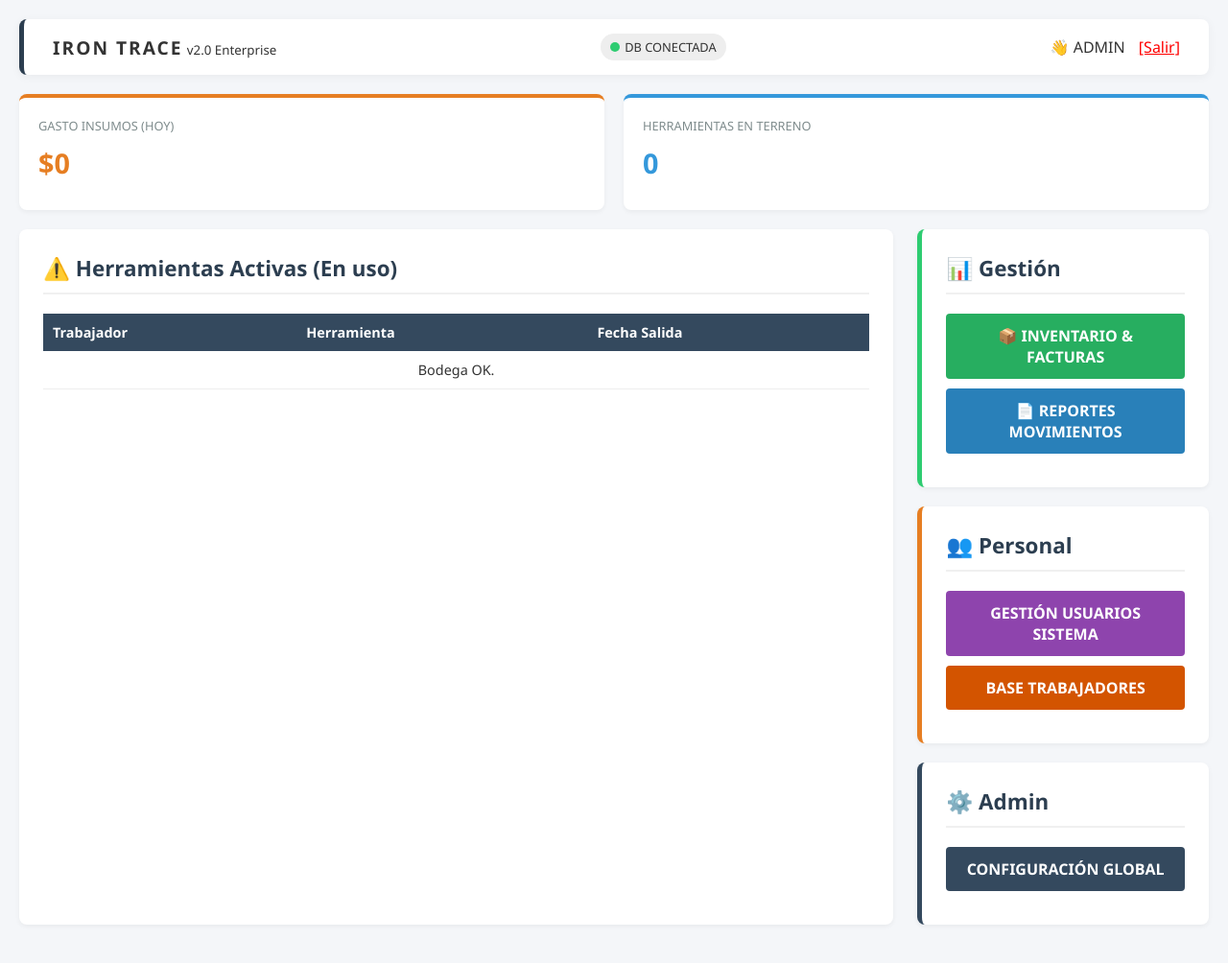
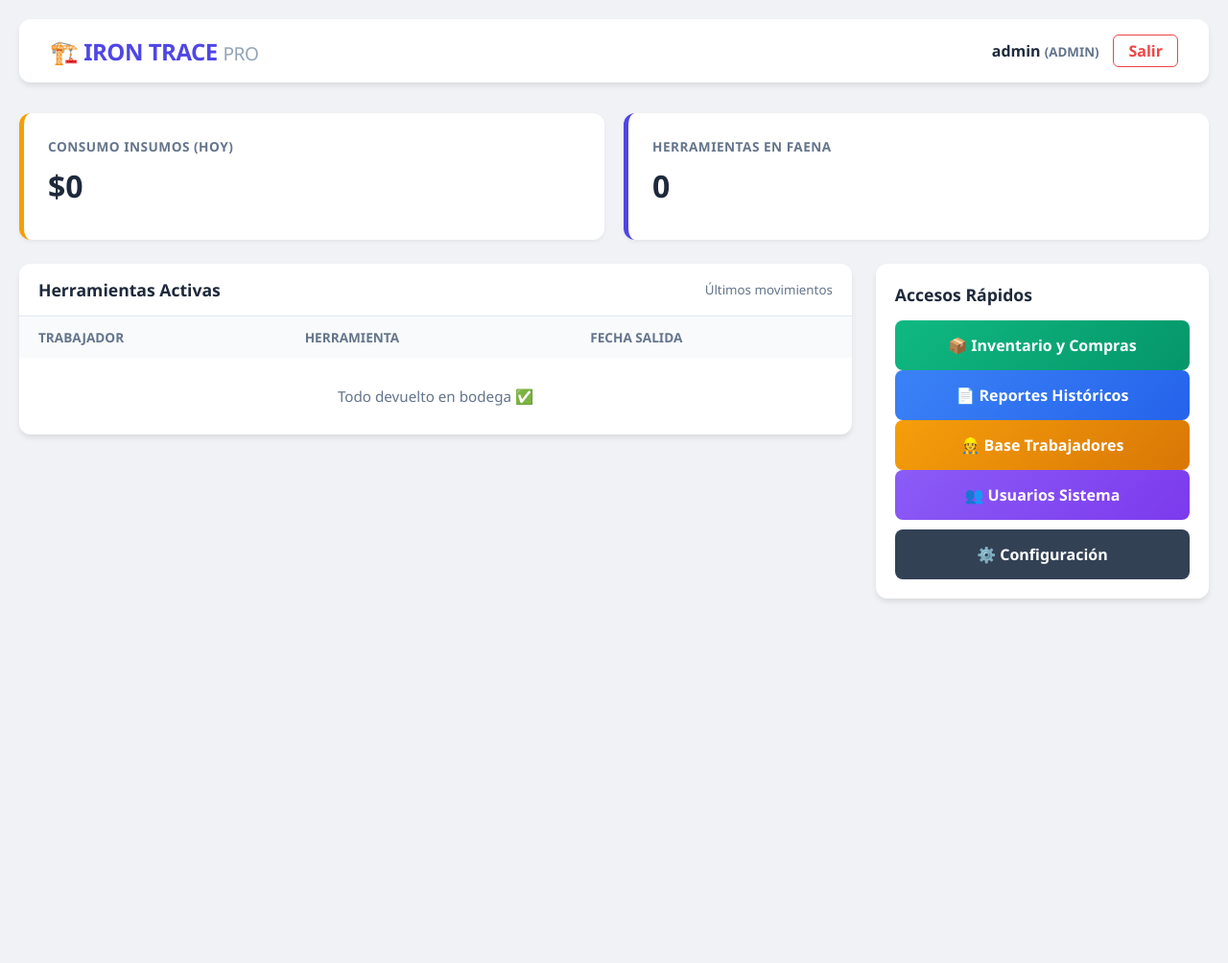
Before and after one commit to alexispferrada-wq/iron-trace-web, a Flask app: page /dashboard in a window 1280 px wide. Shown: the whole page at 96% size. After the commit the page ends 627 px from the top, so only its background shows below. Run offline with Flask 3, Linux system fonts and the light colour scheme; the visitor is signed in with stand-in values (Sample User, id 1); data that the repository does not hold is empty; some libraries are stand-ins or nearby versions.

Commit message:
Update dashboard.html

```diff
--- a/templates/dashboard.html
+++ b/templates/dashboard.html
@@ -2,105 +2,156 @@
 <html lang="es">
 <head>
     <meta charset="UTF-8">
-    <title>Dashboard - Iron Trace</title>
+    <meta name="viewport" content="width=device-width, initial-scale=1.0">
+    <title>Dashboard | Iron Trace</title>
     <style>
-        body { font-family: 'Segoe UI', sans-serif; background-color: #f4f6f9; margin: 0; padding: 20px; color: #333; }
+        :root {
+            --bg-color: #f0f2f5;
+            --card-bg: #ffffff;
+            --primary: #4f46e5;
+            --secondary: #64748b;
+            --accent: #0ea5e9;
+            --danger: #ef4444;
+            --success: #10b981;
+            --warning: #f59e0b;
+            --text-dark: #1e293b;
+        }
+        body { font-family: 'Segoe UI', system-ui, sans-serif; background-color: var(--bg-color); margin: 0; padding: 20px; color: var(--text-dark); }
 
-        /* HEADER ORIGINAL (ESTILO OSCURO) */
-        .header { display: flex; justify-content: space-between; align-items: center; background: white; padding: 15px 30px; border-radius: 8px; box-shadow: 0 2px 10px rgba(0,0,0,0.05); margin-bottom: 20px; border-left: 5px solid #2c3e50; }
-        .status-indicator { font-size: 0.8em; padding: 5px 10px; border-radius: 20px; background: #eee; display: flex; align-items: center; gap: 5px; }
-        .dot { width: 10px; height: 10px; border-radius: 50%; display: inline-block; background: #2ecc71; }
+        /* HEADER */
+        .header { display: flex; justify-content: space-between; align-items: center; background: var(--card-bg); padding: 1rem 2rem; border-radius: 12px; box-shadow: 0 4px 6px -1px rgba(0,0,0,0.1); margin-bottom: 2rem; }
+        .logo { font-size: 1.5rem; font-weight: 800; color: var(--primary); letter-spacing: -0.5px; }
+        .user-info { display: flex; align-items: center; gap: 15px; font-weight: 600; }
+        .logout-btn { color: var(--danger); text-decoration: none; border: 1px solid var(--danger); padding: 5px 15px; border-radius: 6px; transition: all 0.2s; }
+        .logout-btn:hover { background: var(--danger); color: white; }
 
-        /* ESTADÍSTICAS */
-        .stats-grid { display: grid; grid-template-columns: repeat(auto-fit, minmax(200px, 1fr)); gap: 20px; margin-bottom: 20px; }
-        .stat-card { background: white; padding: 20px; border-radius: 8px; box-shadow: 0 2px 5px rgba(0,0,0,0.05); border-top: 4px solid #ccc; }
-        .stat-val { font-size: 1.8em; font-weight: bold; color: #2c3e50; margin: 10px 0; }
-        .stat-label { text-transform: uppercase; font-size: 0.8em; color: #7f8c8d; }
+        /* GRID LAYOUT */
+        .main-grid { display: grid; grid-template-columns: 2.5fr 1fr; gap: 25px; }
+        @media (max-width: 900px) { .main-grid { grid-template-columns: 1fr; } }
 
-        /* LAYOUT PRINCIPAL */
-        .grid { display: grid; grid-template-columns: 3fr 1fr; gap: 25px; }
-        .card { background: white; padding: 25px; border-radius: 8px; box-shadow: 0 2px 5px rgba(0,0,0,0.05); margin-bottom: 20px; }
-        h2 { margin-top: 0; color: #2c3e50; font-size: 1.4em; border-bottom: 2px solid #f0f0f0; padding-bottom: 10px; margin-bottom: 20px; }
+        /* KPI CARDS */
+        .stats-row { display: grid; grid-template-columns: repeat(auto-fit, minmax(240px, 1fr)); gap: 20px; margin-bottom: 25px; }
+        .stat-card { background: var(--card-bg); padding: 25px; border-radius: 12px; box-shadow: 0 2px 4px rgba(0,0,0,0.05); border-left: 5px solid transparent; transition: transform 0.2s; }
+        .stat-card:hover { transform: translateY(-3px); }
+        .stat-card.blue { border-color: var(--primary); }
+        .stat-card.orange { border-color: var(--warning); }
+        .stat-value { font-size: 2rem; font-weight: 800; margin: 10px 0; color: var(--text-dark); }
+        .stat-label { color: var(--secondary); text-transform: uppercase; font-size: 0.85rem; font-weight: 600; letter-spacing: 0.5px; }
 
-        /* BOTONES DE ACCIÓN (Corregidos) */
-        .btn-config { background: #34495e; color: white; padding: 12px; display: block; text-align: center; text-decoration: none; border-radius: 4px; font-weight: bold; margin-bottom: 10px; }
-        .btn-config:hover { background: #2c3e50; }
+        /* TABLAS Y LISTAS */
+        .card { background: var(--card-bg); border-radius: 12px; box-shadow: 0 4px 6px -1px rgba(0,0,0,0.1); overflow: hidden; margin-bottom: 20px; }
+        .card-header { padding: 15px 20px; border-bottom: 1px solid #e2e8f0; display: flex; justify-content: space-between; align-items: center; }
+        .card-title { margin: 0; font-size: 1.1rem; color: var(--text-dark); font-weight: 700; }
 
-        /* COLORES BOTONES */
-        .btn-green { background: #27ae60; }
-        .btn-orange { background: #d35400; }
-        .btn-blue { background: #2980b9; }
+        table { width: 100%; border-collapse: collapse; font-size: 0.95rem; }
+        th { background: #f8fafc; color: var(--secondary); padding: 12px 20px; text-align: left; font-weight: 600; font-size: 0.85rem; text-transform: uppercase; }
+        td { padding: 15px 20px; border-bottom: 1px solid #f1f5f9; }
+        tr:last-child td { border-bottom: none; }
 
-        table { width: 100%; border-collapse: collapse; font-size: 0.9em; }
-        th { background-color: #34495e; color: white; padding: 10px; text-align: left; }
-        td { padding: 10px; border-bottom: 1px solid #eee; }
+        /* ALERTAS STOCK */
+        .alert-item { display: flex; justify-content: space-between; align-items: center; padding: 12px 20px; border-bottom: 1px solid #f1f5f9; }
+        .alert-item:last-child { border-bottom: none; }
+        .stock-badge { background: #fee2e2; color: #991b1b; padding: 4px 10px; border-radius: 99px; font-weight: 700; font-size: 0.85rem; }
+
+        /* BOTONES ACCIÓN */
+        .action-grid { display: grid; gap: 15px; }
+        .btn-action { display: block; padding: 15px; border-radius: 8px; text-align: center; text-decoration: none; font-weight: 700; transition: filter 0.2s; color: white; display: flex; align-items: center; justify-content: center; gap: 10px; }
+        .btn-action:hover { filter: brightness(110%); }
+
+        .bg-inventory { background: linear-gradient(135deg, #10b981 0%, #059669 100%); }
+        .bg-reports { background: linear-gradient(135deg, #3b82f6 0%, #2563eb 100%); }
+        .bg-users { background: linear-gradient(135deg, #8b5cf6 0%, #7c3aed 100%); }
+        .bg-workers { background: linear-gradient(135deg, #f59e0b 0%, #d97706 100%); }
     </style>
 </head>
 <body>
 
-    <div class="header">
-        <div>
-            <span style="font-size:1.2em; font-weight:bold; letter-spacing: 2px;">IRON TRACE</span>
-            <small>v2.0 Enterprise</small>
+    <header class="header">
+        <div class="logo">🏗️ IRON TRACE <span style="font-weight:400; color:#94a3b8; font-size:0.8em;">PRO</span></div>
+        <div class="user-info">
+            <span>{{ session['user'] }} <small style="color:var(--secondary);">({{ rol | upper }})</small></span>
+            <a href="/logout" class="logout-btn">Salir</a>
         </div>
-        <div class="status-indicator"><span class="dot"></span> DB CONECTADA</div>
-        <div>👋 {{ session['user'] | upper }} <a href="/logout" style="color:red; margin-left:10px;">[Salir]</a></div>
+    </header>
+
+    <div class="stats-row">
+        <div class="stat-card orange">
+            <div class="stat-label">Consumo Insumos (Hoy)</div>
+            <div class="stat-value">${{ "{:,.0f}".format(stats.insumos_hoy).replace(',','.') }}</div>
         </div>
-
-    <div class="stats-grid">
-        <div class="stat-card" style="border-color: #e67e22;">
-            <div class="stat-label">Gasto Insumos (Hoy)</div>
-            <div class="stat-val" style="color: #e67e22;">${{ "{:,.0f}".format(stats.insumos_hoy) }}</div>
-        </div>
-        <div class="stat-card" style="border-color: #3498db;">
-            <div class="stat-label">Herramientas en Terreno</div>
-            <div class="stat-val" style="color: #3498db;">{{ stats.prestamos_qty }}</div>
+        <div class="stat-card blue">
+            <div class="stat-label">Herramientas en Faena</div>
+            <div class="stat-value">{{ stats.prestamos_qty }}</div>
         </div>
     </div>
 
-    <div class="grid">
+    <div class="main-grid">
+        <div>
+            {% if alertas %}
+            <div class="card" style="border-top: 4px solid var(--danger);">
+                <div class="card-header">
+                    <h3 class="card-title" style="color: var(--danger);">⚠ Alertas de Stock Bajo</h3>
+                </div>
+                <div>
+                    {% for a in alertas %}
+                    <div class="alert-item">
+                        <div>
+                            <strong>{{ a.nombre }}</strong><br>
+                            <small style="color:var(--secondary)">ID: {{ a.id }}</small>
+                        </div>
+                        <span class="stock-badge">{{ a.stock }} unid.</span>
+                    </div>
+                    {% endfor %}
+                </div>
+            </div>
+            {% endif %}
+
             <div class="card">
-            <h2>⚠️ Herramientas Activas (En uso)</h2>
-            <div style="max-height: 400px; overflow-y: auto;">
+                <div class="card-header">
+                    <h3 class="card-title">Herramientas Activas</h3>
+                    <small style="color:var(--secondary)">Últimos movimientos</small>
+                </div>
+                <div style="overflow-x: auto;">
                     <table>
-                    <thead><tr><th>Trabajador</th><th>Herramienta</th><th>Fecha Salida</th></tr></thead>
+                        <thead>
+                            <tr>
+                                <th>Trabajador</th>
+                                <th>Herramienta</th>
+                                <th>Fecha Salida</th>
+                            </tr>
+                        </thead>
                         <tbody>
                             {% for p in en_uso %}
                             <tr>
-                            <td><b>{{ p['worker_id'] }}</b></td>
-                            <td>{{ p['nombre'] }} <small>({{ p['tool_id'] }})</small></td>
-                            <td>{{ p['fecha_salida'] }}</td>
+                                <td style="font-weight:600; color:var(--primary);">{{ p.worker_id }}</td>
+                                <td>{{ p.nombre }} <span style="color:#94a3b8; font-size:0.85em;">({{ p.tool_id }})</span></td>
+                                <td>{{ p.fecha_salida }}</td>
                             </tr>
                             {% else %}
-                        <tr><td colspan="3" style="text-align:center;">Bodega OK.</td></tr>
+                            <tr><td colspan="3" style="text-align:center; padding:30px; color:var(--secondary);">Todo devuelto en bodega ✅</td></tr>
                             {% endfor %}
                         </tbody>
                     </table>
                 </div>
             </div>
-
-        <div style="display: flex; flex-direction: column;">
-
-            <div class="card" style="border-left: 5px solid #2ecc71;">
-                <h2>📊 Gestión</h2>
-                <a href="/inventario" class="btn-config btn-green">📦 INVENTARIO & FACTURAS</a>
-                <a href="/reportes" class="btn-config btn-blue">📄 REPORTES MOVIMIENTOS</a>
         </div>
 
-            <div class="card" style="border-left: 5px solid #e67e22;">
-                <h2>👥 Personal</h2>
-                {% if rol == 'admin' or rol == 'supervisor' %}
-                    <a href="/usuarios" class="btn-config" style="background:#8e44ad;">GESTIÓN USUARIOS SISTEMA</a>
+        <div class="action-grid">
+            <div class="card" style="padding:20px;">
+                <h3 class="card-title" style="margin-bottom:15px;">Accesos Rápidos</h3>
+
+                <a href="/inventario" class="btn-action bg-inventory">📦 Inventario y Compras</a>
+                <a href="/reportes" class="btn-action bg-reports">📄 Reportes Históricos</a>
+
+                {% if rol in ['admin', 'supervisor'] %}
+                    <a href="/trabajadores" class="btn-action bg-workers">👷 Base Trabajadores</a>
                 {% endif %}
-                <a href="/trabajadores" class="btn-config btn-orange">BASE TRABAJADORES</a>
-            </div>
 
                 {% if rol == 'admin' %}
-            <div class="card" style="border-left: 5px solid #34495e;">
-                <h2>⚙️ Admin</h2>
-                <a href="/admin/config" class="btn-config">CONFIGURACIÓN GLOBAL</a>
+                    <a href="/usuarios" class="btn-action bg-users">👥 Usuarios Sistema</a>
+                    <a href="/admin/config" class="btn-action" style="background:#334155; margin-top:10px;">⚙️ Configuración</a>
+                {% endif %}
             </div>
-            {% endif %}
         </div>
     </div>
 
```
Lines whose indentation alone changed are shown as unchanged.
